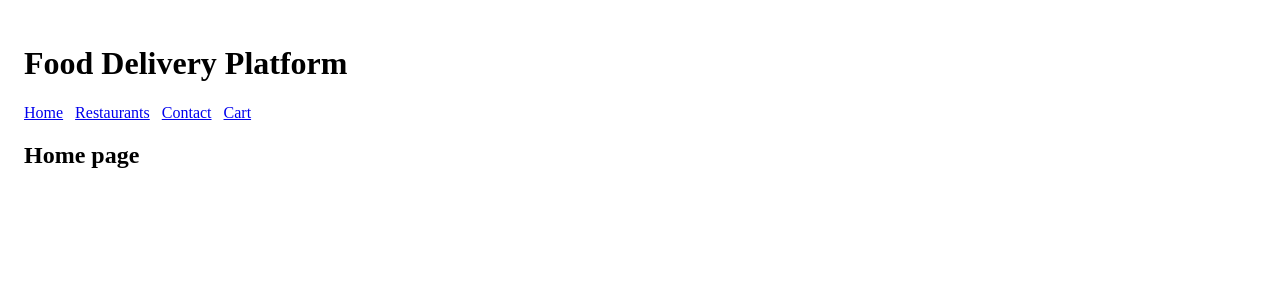
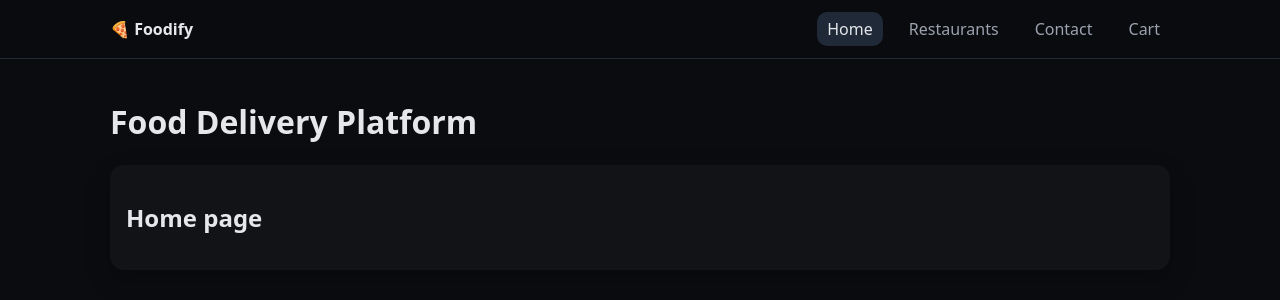
Before and after one commit to elab-development/klijentske-veb-tehnologije-2024-2023-0111-dostava-hrane, a React (Vite) app: page / in a window 1280 px wide. Shown: the top 300 px of the page. Built offline with nearby package versions, Linux system fonts and the light colour scheme.

Commit message:
feat(ui): Navbar reusable komponenta + osnovni stilovi

```diff
--- a/src/App.tsx
+++ b/src/App.tsx
@@ -1,17 +1,17 @@
-import { Link, Outlet } from "react-router-dom";
+import { Outlet } from "react-router-dom";
+import Navbar from "./components/Navbar";
+import "./styles.css";
 
-function App() {
+export default function App() {
   return (
-    <div style={{ padding: 16 }}>
-      <h1>Food Delivery Platform</h1>
-      <nav style={{ display: "flex", gap: 12, marginBottom: 16 }}>
-        <Link to="/">Home</Link>
-        <Link to="/restaurants">Restaurants</Link>
-        <Link to="/contact">Contact</Link>
-        <Link to="/cart">Cart</Link>
-      </nav>
-      <Outlet />
-    </div>
+    <>
+      <Navbar />
+      <main className="container">
+        <h1>Food Delivery Platform</h1>
+        <div className="card" style={{ marginTop: 12 }}>
+          <Outlet />
+        </div>
+      </main>
+    </>
   );
 }
-export default App;
--- /dev/null
+++ b/src/components/Navbar.tsx
@@ -0,0 +1,17 @@
+import { Link, NavLink } from "react-router-dom";
+
+export default function Navbar() {
+    return (
+        <header className="nav">
+            <div className="nav-inner">
+                <Link to="/" className="brand">🍕 Foodify</Link>
+                <nav className="links">
+                    <NavLink to="/" end>Home</NavLink>
+                    <NavLink to="/restaurants">Restaurants</NavLink>
+                    <NavLink to="/contact">Contact</NavLink>
+                    <NavLink to="/cart">Cart</NavLink>
+                </nav>
+            </div>
+        </header>
+    );
+}
--- /dev/null
+++ b/src/styles.css
@@ -0,0 +1,73 @@
+:root {
+    --bg: #0b0c10;
+    --card: #121317;
+    --text: #e5e7eb;
+    --muted: #9ca3af;
+    --accent: #22c55e;
+}
+
+* {
+    box-sizing: border-box
+}
+
+body {
+    margin: 0;
+    font-family: system-ui, Segoe UI, Roboto, Arial;
+    background: var(--bg);
+    color: var(--text);
+}
+
+a {
+    color: inherit;
+    text-decoration: none
+}
+
+.nav {
+    position: sticky;
+    top: 0;
+    background: rgba(11, 12, 16, .8);
+    backdrop-filter: blur(8px);
+    border-bottom: 1px solid #1f2937
+}
+
+.nav-inner {
+    max-width: 1100px;
+    margin: 0 auto;
+    padding: 12px 20px;
+    display: flex;
+    align-items: center;
+    justify-content: space-between
+}
+
+.brand {
+    font-weight: 800
+}
+
+.links {
+    display: flex;
+    gap: 16px
+}
+
+.links a {
+    padding: 6px 10px;
+    border-radius: 10px;
+    color: var(--muted)
+}
+
+.links a.active {
+    background: #1f2937;
+    color: var(--text)
+}
+
+.container {
+    max-width: 1100px;
+    margin: 0 auto;
+    padding: 20px
+}
+
+.card {
+    background: var(--card);
+    padding: 16px;
+    border-radius: 14px;
+    box-shadow: 0 10px 24px rgba(0, 0, 0, .25)
+}
```
